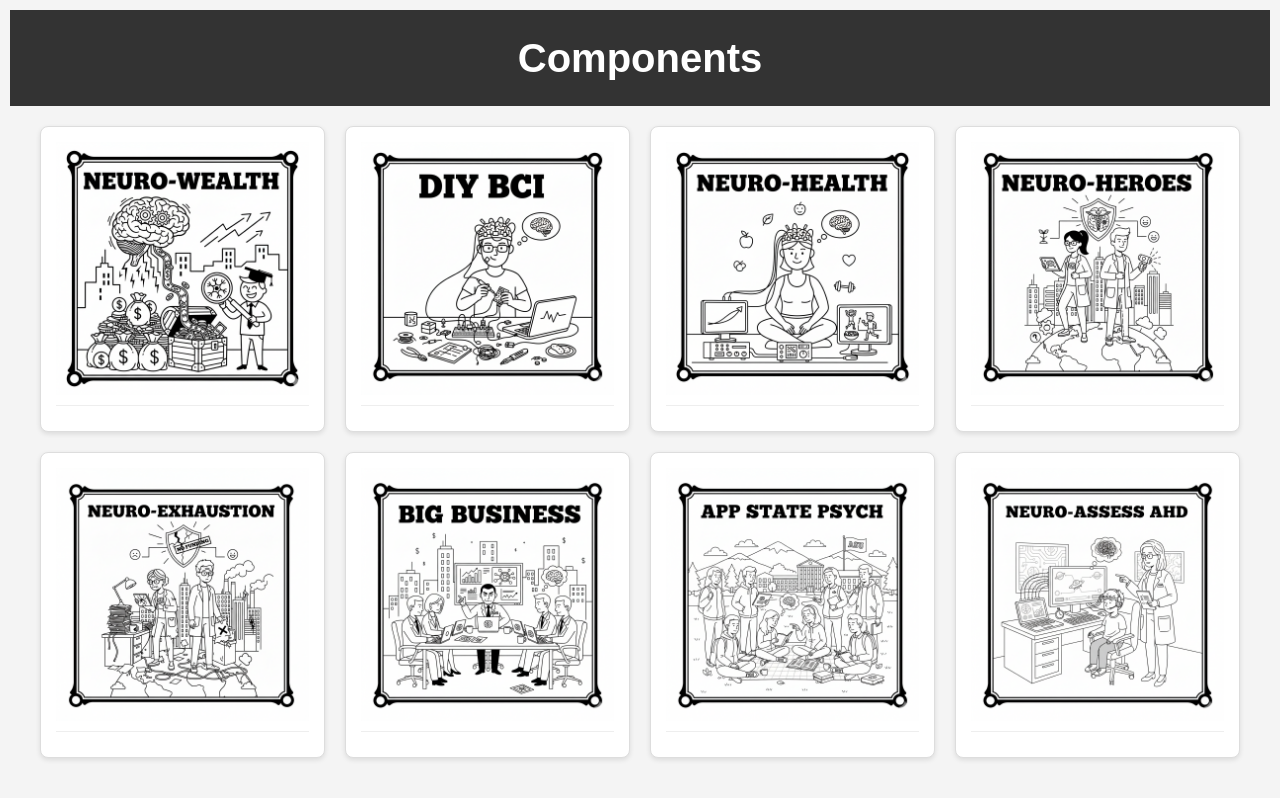
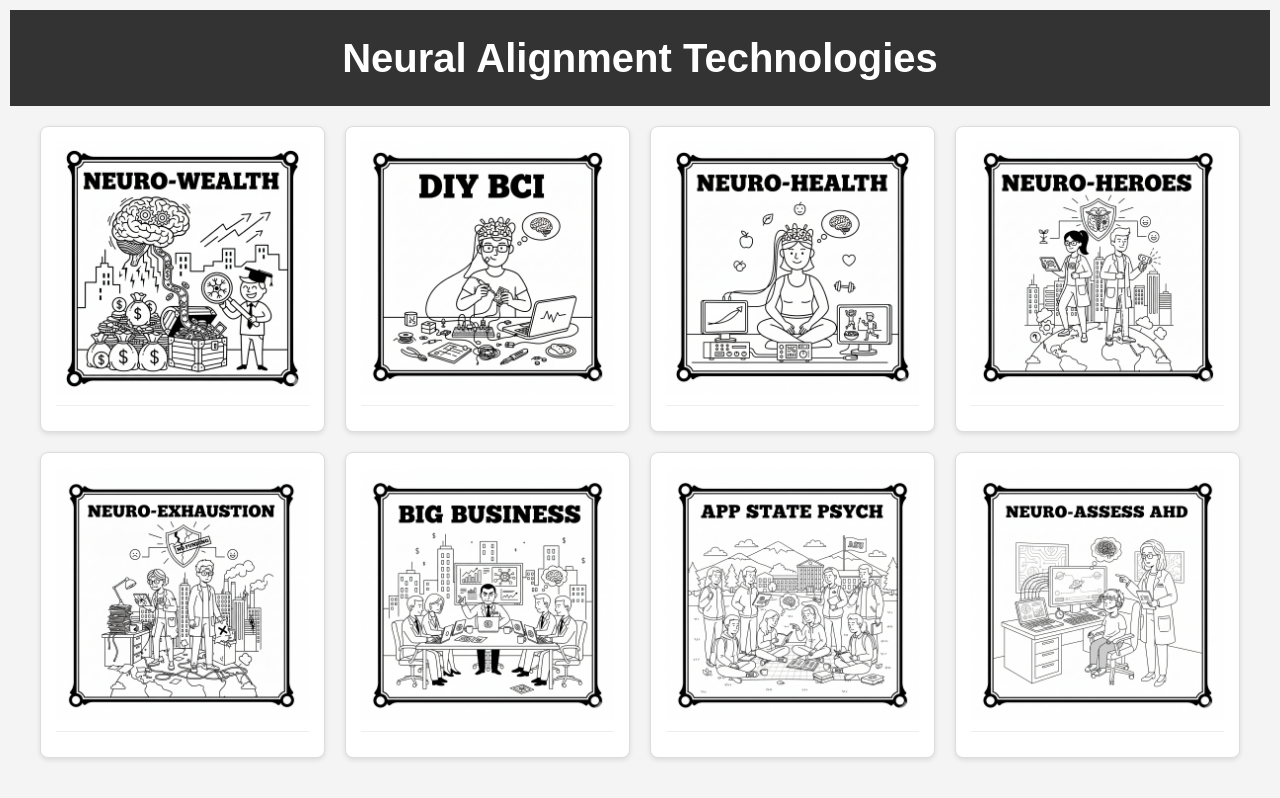
Before and after one commit to wem3/eps-nbed, a plain HTML site: page index.html in a window 1280 px wide. Drawn offline with Linux system fonts and the light colour scheme.

```diff
--- a/index.html
+++ b/index.html
@@ -8,7 +8,7 @@
 </head>
 <body>
     <header>
-        <h1>Components</h1>
+        <h1>Neural Alignment Technologies</h1>
     </header>
     <main class="grid-container">
         <div class="card" data-card="neuro-wealth">
```
